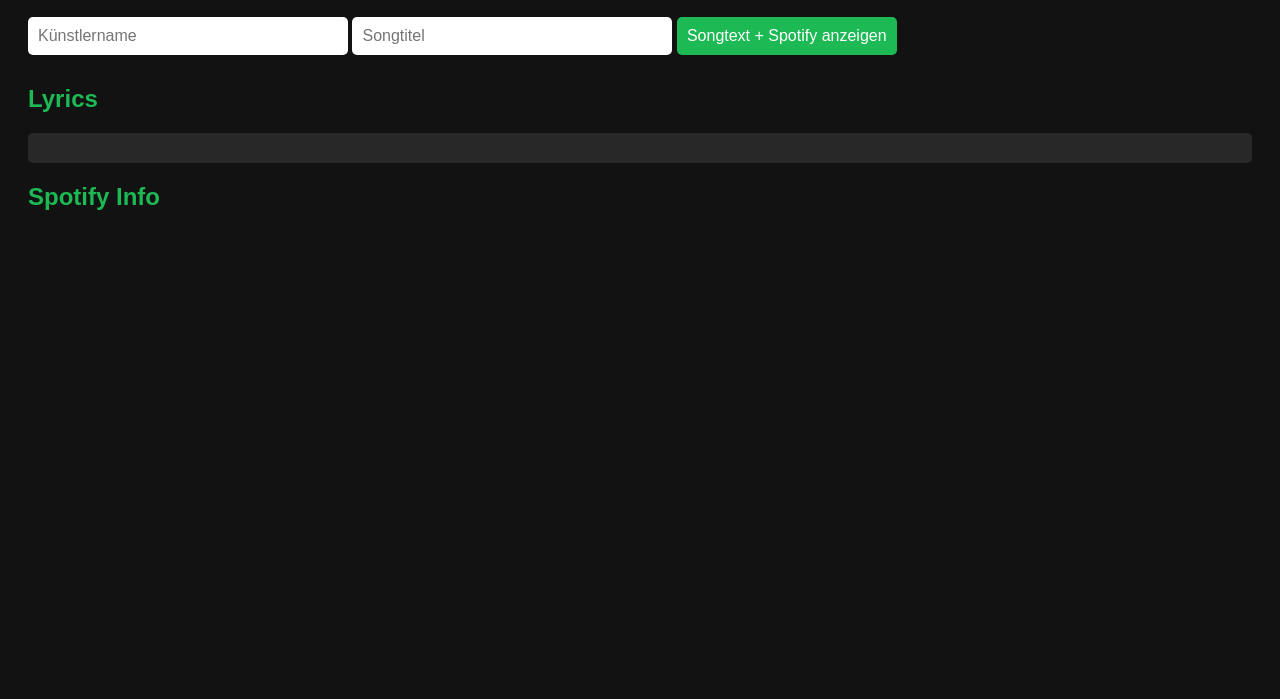
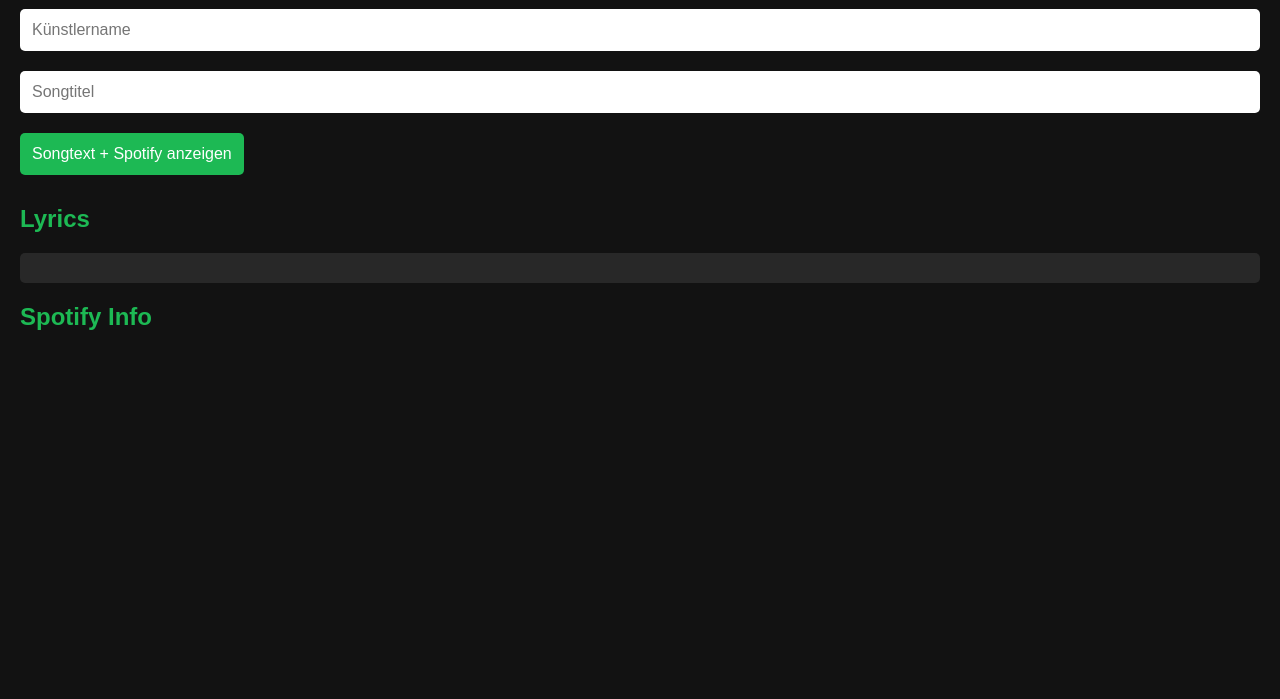
Before and after one commit to StefanP1601/API_Project, a plain HTML site: page index.html in a window 1280 px wide. Shown: the part 101-800 px from the top of the page. Drawn offline with Linux system fonts and the light colour scheme.

Commit message:
Update styles.css

```diff
--- a/styles.css
+++ b/styles.css
@@ -3,6 +3,7 @@ body {
     background-color: #121212;
     color: #ffffff;
     padding: 20px;
+    margin: 0;
 }
 
 h1, h2 {
@@ -10,15 +11,13 @@ h1, h2 {
 }
 
 input, button {
-    padding: 10px;
+    width: 100%;
+    padding: 12px;
     margin: 10px 0;
     border: none;
     border-radius: 5px;
     font-size: 16px;
-}
-
-input {
-    width: 300px;
+    box-sizing: border-box;
 }
 
 button {
@@ -37,7 +36,7 @@ ul#tracksList {
 }
 
 ul#tracksList li {
-    padding: 8px;
+    padding: 12px;
     margin: 5px 0;
     background-color: #282828;
     border-radius: 5px;
@@ -53,4 +52,10 @@ pre#lyrics {
     padding: 15px;
     border-radius: 5px;
     white-space: pre-wrap;
+    overflow-x: auto;
 }
+
+    button {
+        width: auto;
+    }
+}
```
